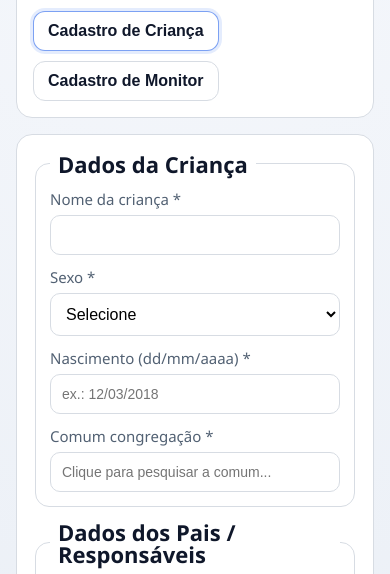
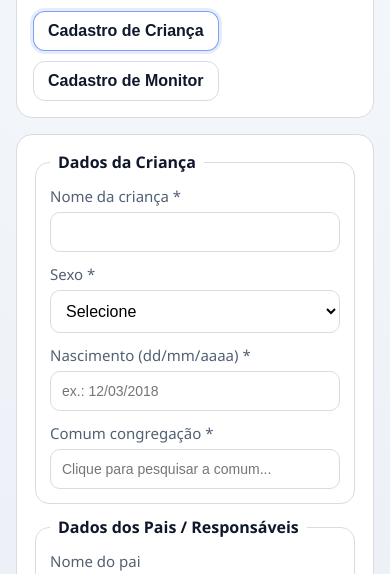
Before and after one commit to secretariaregionalitapevi/appcadastromi, a website: page cadastro.html in a window 390 px wide. Shown: the part 202-776 px from the top of the page. Drawn offline with Linux system fonts and the light colour scheme.

Commit message:
Correção das Quebras de Linha no Mobile

```diff
--- a/public/styles/main.css
+++ b/public/styles/main.css
@@ -491,7 +491,10 @@ button:disabled {
   }
 
   legend {
-    font-size: 22px;
+    font-size: 16px;
+    line-height: 1.2;
+    text-wrap: balance;
+    max-width: calc(100% - 8px);
   }
 
   .col-8,
```
